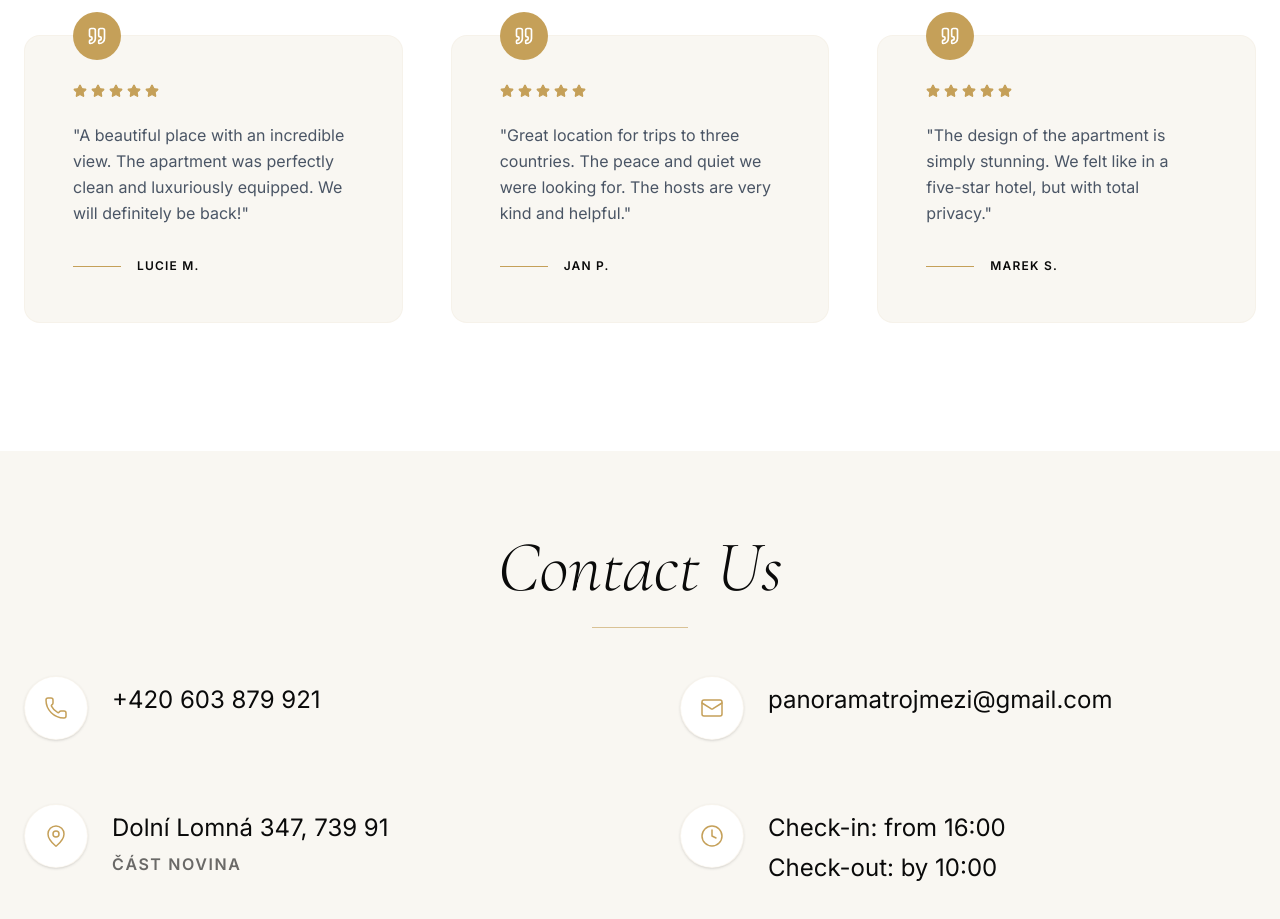
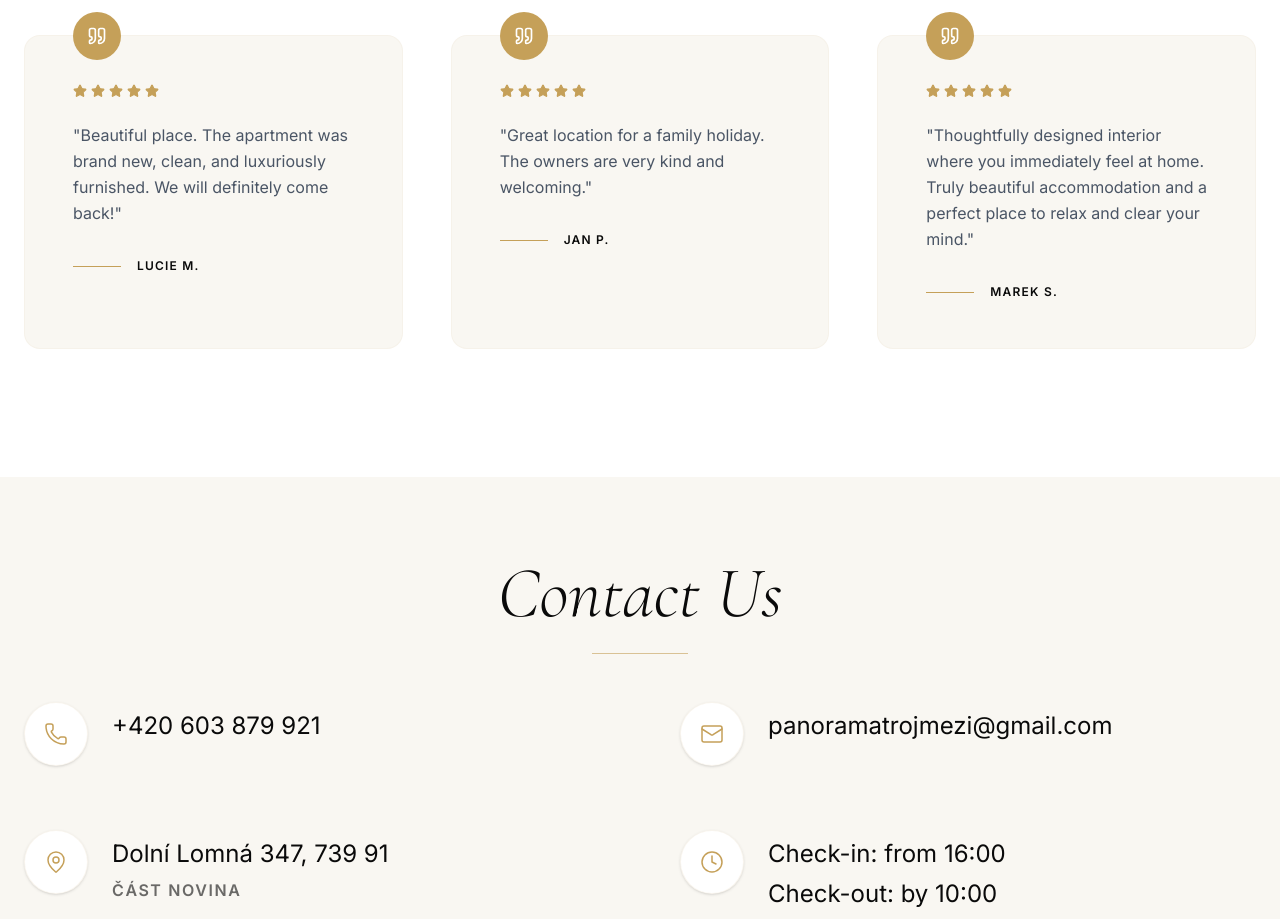
Before and after one commit to Ra-Fil/panorama-trojmezi, a React (Vite) app: page / in a window 1280 px wide. Shown: the part 7400-8319 px from the top of the page. Built offline with nearby package versions, Linux system fonts and the light colour scheme; no server answers; a web font is replaced by a local one.

Commit message:
map correction

```diff
--- a/server.mjs
+++ b/server.mjs
@@ -120,7 +120,7 @@ async function startServer() {
             "style-src 'self' 'unsafe-inline' https://fonts.googleapis.com",
             "font-src 'self' https://fonts.gstatic.com",
             "img-src 'self' data: blob:",
-            "frame-src https://obsazenost.e-chalupy.cz",
+            "frame-src https://obsazenost.e-chalupy.cz https://www.google.com",
             "connect-src 'self'",
             "object-src 'none'",
             "base-uri 'self'",
@@ -133,7 +133,7 @@ async function startServer() {
             "style-src 'self' 'unsafe-inline' https://fonts.googleapis.com",
             "font-src 'self' https://fonts.gstatic.com",
             "img-src 'self' data: blob:",
-            "frame-src https://obsazenost.e-chalupy.cz",
+            "frame-src https://obsazenost.e-chalupy.cz https://www.google.com",
             "connect-src 'self' ws://localhost:* wss://localhost:*",
             "object-src 'none'",
             "base-uri 'self'",
--- a/src/i18n.ts
+++ b/src/i18n.ts
@@ -279,17 +279,17 @@ export const resources = {
         items: [
           {
             name: 'Lucie M.',
-            text: 'A beautiful place with an incredible view. The apartment was perfectly clean and luxuriously equipped. We will definitely be back!',
+            text: 'Beautiful place. The apartment was brand new, clean, and luxuriously furnished. We will definitely come back!',
             rating: 5
           },
           {
             name: 'Jan P.',
-            text: 'Great location for trips to three countries. The peace and quiet we were looking for. The hosts are very kind and helpful.',
+            text: 'Great location for a family holiday. The owners are very kind and welcoming.',
             rating: 5
           },
           {
             name: 'Marek S.',
-            text: 'The design of the apartment is simply stunning. We felt like in a five-star hotel, but with total privacy.',
+            text: 'Thoughtfully designed interior where you immediately feel at home. Truly beautiful accommodation and a perfect place to relax and clear your mind.',
             rating: 5
           }
         ]
--- a/translations.json
+++ b/translations.json
@@ -302,17 +302,17 @@
       "items": [
         {
           "name": "Lucie M.",
-          "text": "A beautiful place with an incredible view. The apartment was perfectly clean and luxuriously equipped. We will definitely be back!",
+          "text": "Beautiful place. The apartment was brand new, clean, and luxuriously furnished. We will definitely come back!",
           "rating": 5
         },
         {
           "name": "Jan P.",
-          "text": "Great location for trips to three countries. The peace and quiet we were looking for. The hosts are very kind and helpful.",
+          "text": "Great location for a family holiday. The owners are very kind and welcoming.",
           "rating": 5
         },
         {
           "name": "Marek S.",
-          "text": "The design of the apartment is simply stunning. We felt like in a five-star hotel, but with total privacy.",
+          "text": "Thoughtfully designed interior where you immediately feel at home. Truly beautiful accommodation and a perfect place to relax and clear your mind.",
           "rating": 5
         }
       ]
```
